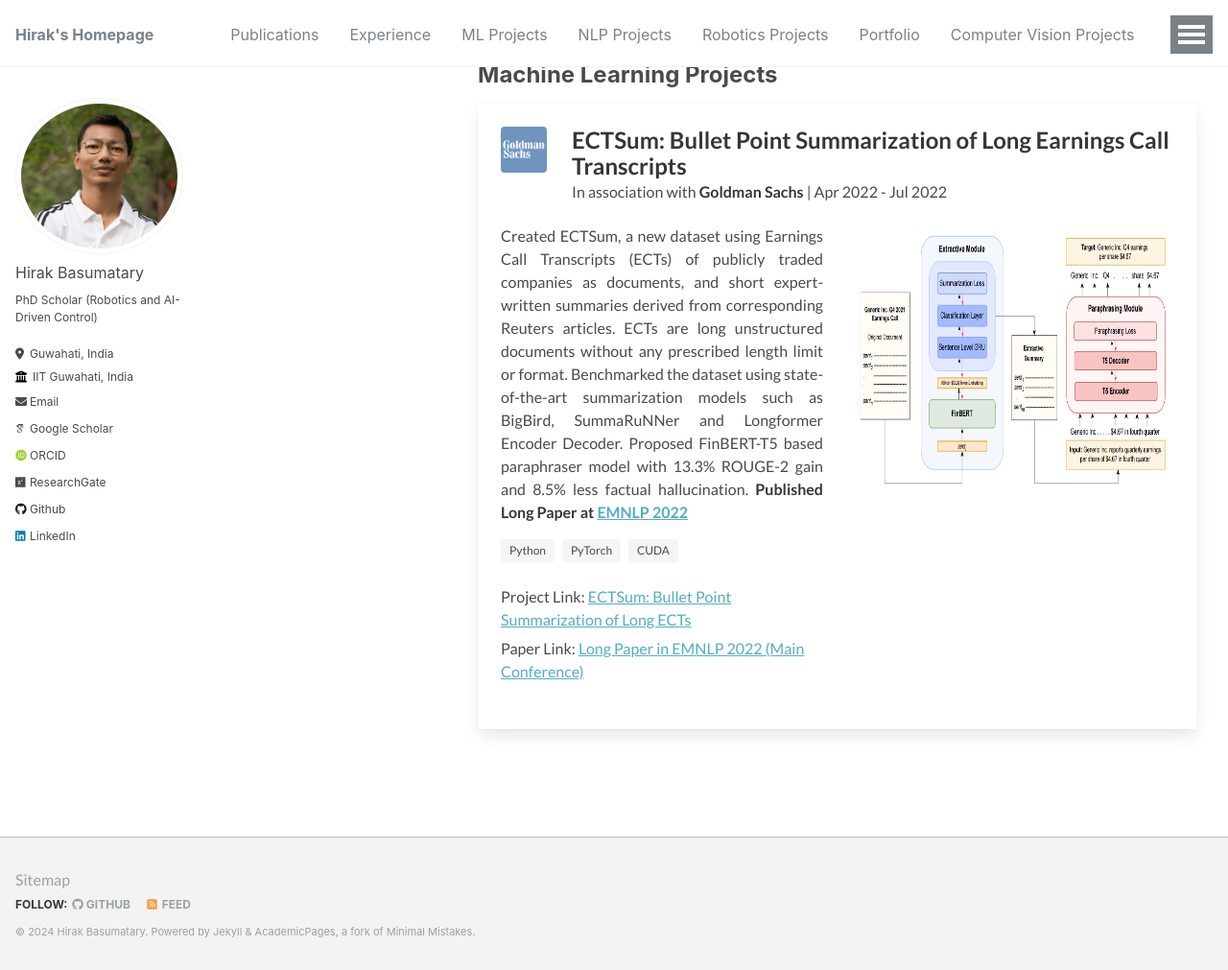
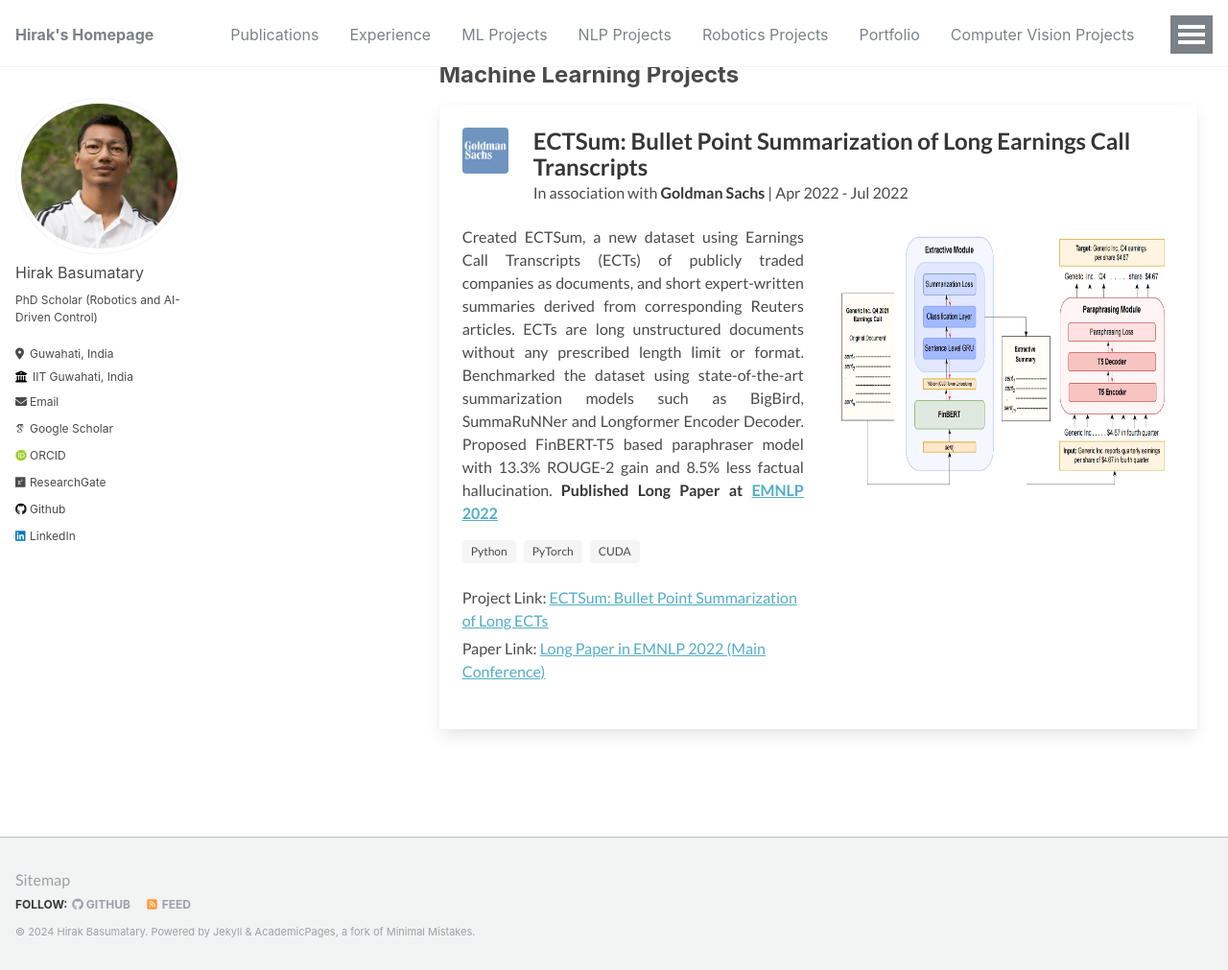
Before and after one commit to donbasu15/donbasu15.github.io, a Jekyll site: the page built from _pages/ML_projects.html, in a window 1280 px wide and 1011 px high. Shown: the whole window at 96% size. Built offline with Jekyll 4.4.1, drawn with Linux system fonts in a browser that asks for light colours; nearby versions of some CDN libraries; some web fonts are replaced; library files that are not in the unit come from our copies.

Commit message:
style added

```diff
--- a/_pages/ML_projects.html
+++ b/_pages/ML_projects.html
@@ -69,12 +69,12 @@
     <div id="header"></div>
     <div id="main" role="main">
         <div id="sidebar"></div>
-        <div class="archive">
+        <div class="archive" style=" padding-left: 0px;">
             <meta itemprop="headline" content="Abhinav Bohra - Machine Learning Projects">
             <meta itemprop="description" content="Abhinav Bohra - Machine Learning Projects">
             <h2 style="font-size: x-large;"><b>Machine Learning Projects</b></h2>
             <!-- Example Project Item -->
-            <div class="list__item" style="margin-top: 2%; padding-left: 0px;">
+            <div class="list__item" style="margin-top: 2%;">
                 <div class="card">
                     <div class="card-content">
                         <div class="media">
```
